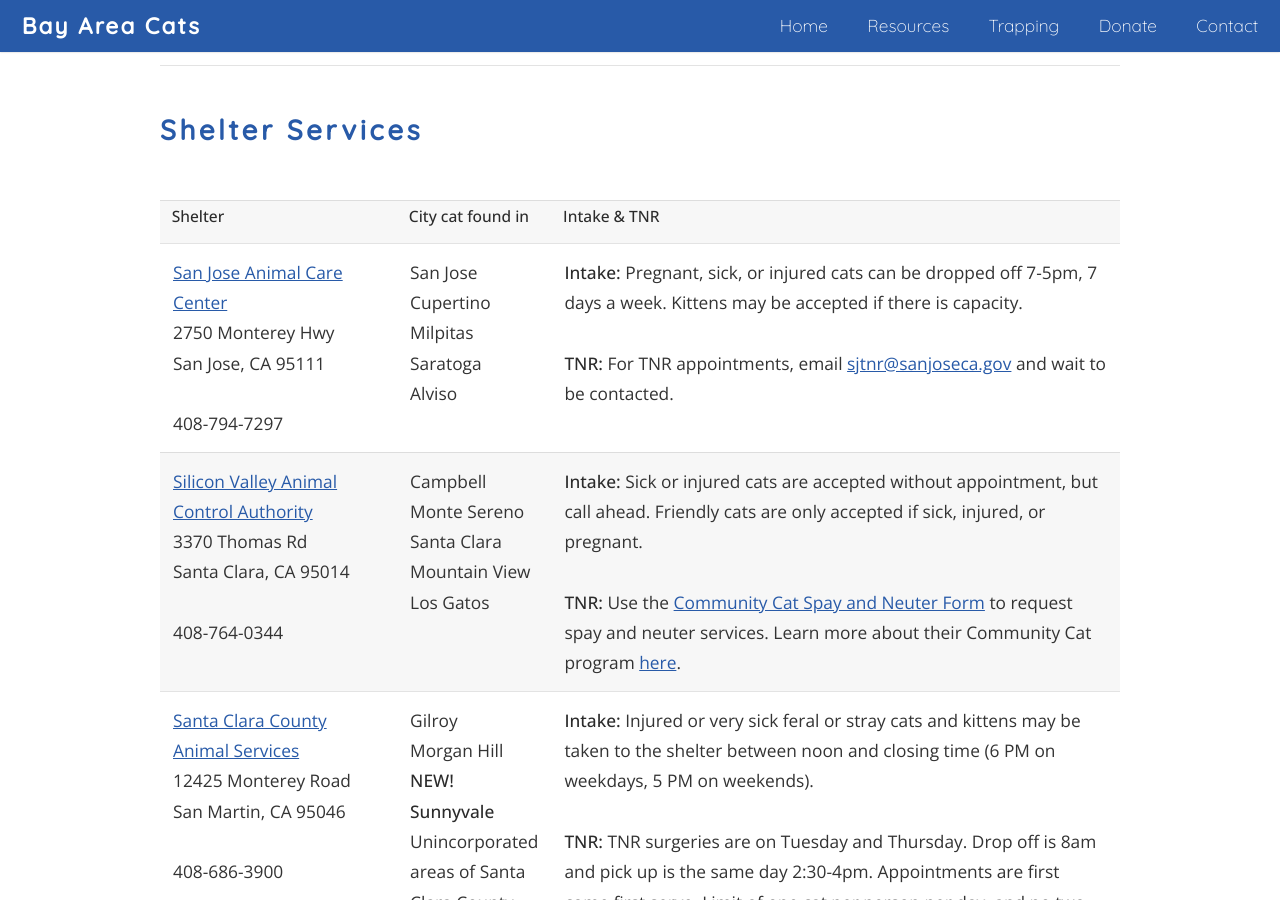
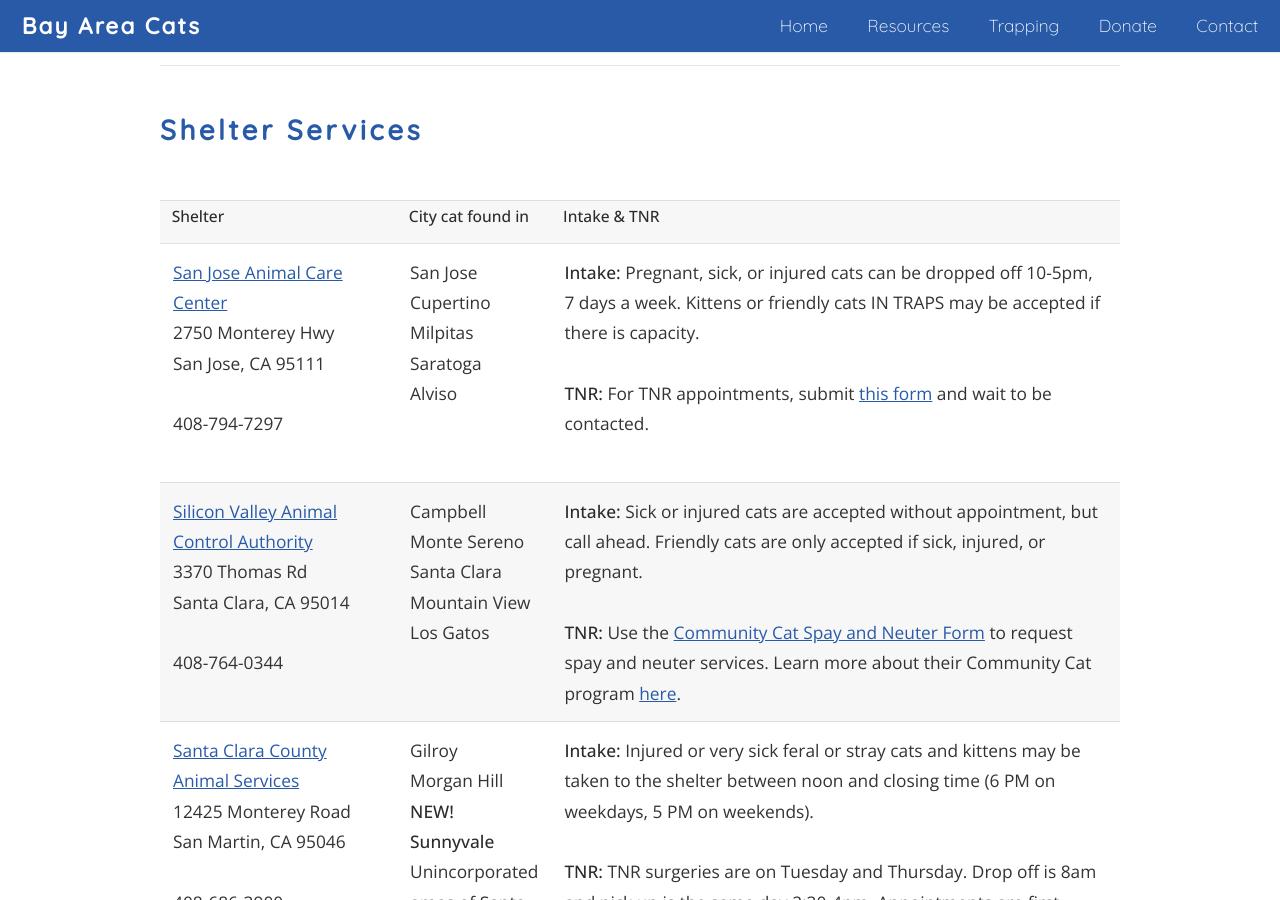
Before and after one commit to sunmeetsingh/bayareacats.github.io, a Jekyll site: the page built from resources.html, in a window 1280 px wide and 900 px high, scrolled down 1061 px. Built offline with Jekyll 4.4.1, drawn with Linux system fonts in a browser that asks for light colours.

Commit message:
Update SJACC info

```diff
--- a/resources.html
+++ b/resources.html
@@ -91,8 +91,8 @@
                     Saratoga<br/>
                     Alviso
                     </td>
-                    <td><b>Intake:</b> Pregnant, sick, or injured cats can be dropped off 7-5pm, 7 days a week. Kittens may be accepted if there is capacity.<br/><br/>
-                        <b>TNR:</b> For TNR appointments, email <a href="sjtnr@sanjoseca.gov">sjtnr@sanjoseca.gov</a> and wait to be contacted.<br/><br/>
+                    <td><b>Intake:</b> Pregnant, sick, or injured cats can be dropped off 10-5pm, 7 days a week. Kittens or friendly cats IN TRAPS may be accepted if there is capacity.<br/><br/>
+                        <b>TNR:</b> For TNR appointments, submit <a href="https://www.sanjoseca.gov/your-government/departments-offices/animal-care-services/services/community-cats-and-tnr/tnr-request-form">this form</a> and wait to be contacted.<br/><br/>
 
 
                         <!--</b><br/>Follow the steps in the <a target="_blank" href="/sjacc">SJACC trapping guide</a>. Email <a target="_blank" href="mailto:sjtnr@sanjoseca.gov">sjtnr@sanjoseca.gov</a> for an appointment to bring in a cat for TNR. Appointments are Tuesday - Friday, drop off 7-7:20am and pick up 4pm.<br/><br/>
```
